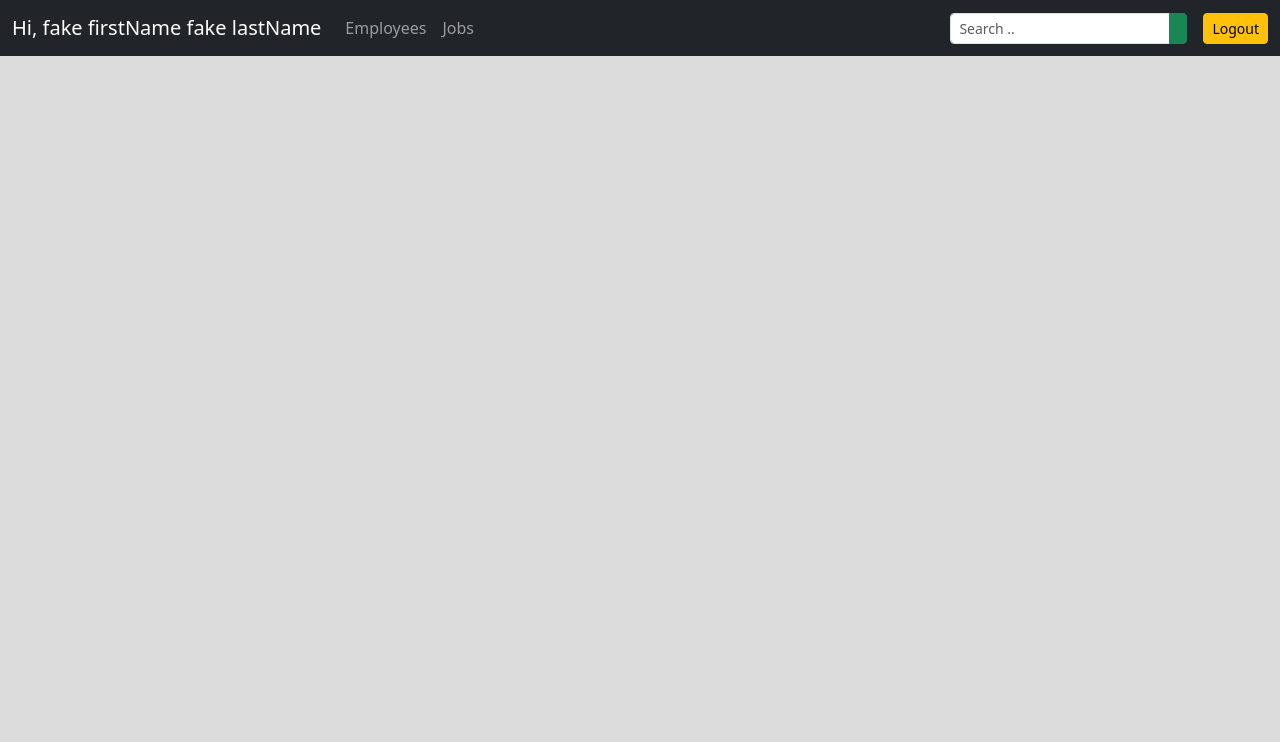
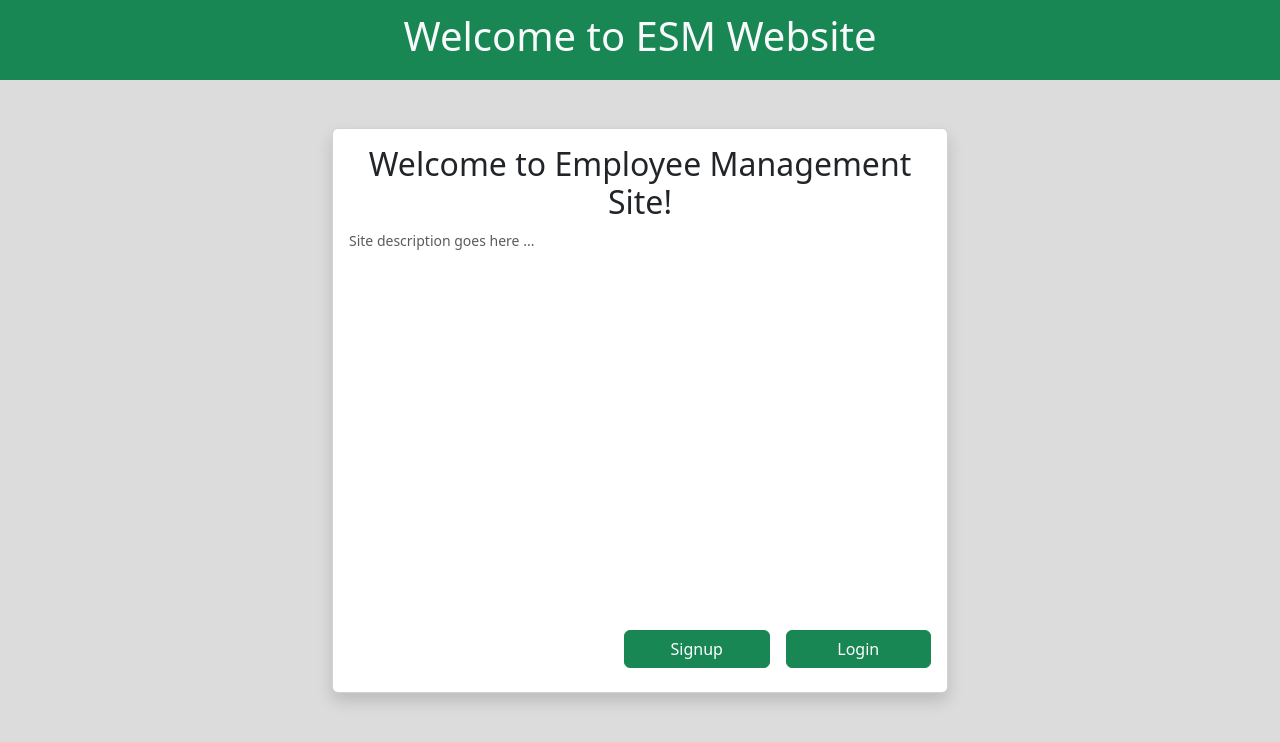
Before and after one commit to ali-moradzade/ems-site, a React (Create React App) app in the folder frontend/: page / in a window 1280 px wide. Shown: the top 742 px of the page. Built offline with nearby package versions, Linux system fonts and the light colour scheme.

Commit message:
adding HomePage

```diff
--- a/frontend/src/App.tsx
+++ b/frontend/src/App.tsx
@@ -6,12 +6,16 @@ import {LoginPage} from "./pages/LoginPage";
 import {EmployeeListPage} from "./pages/EmployeeListPage";
 import {JobsListPage} from "./pages/JobsListPage";
 import {DashboardPage} from "./pages/DashboardPage";
+import {HomePage} from "./pages/HomePage";
 
 export function App() {
     return (
         <div className="container-fluid px-0">
             <Navbar/>
 
+            <Route path='/'>
+                <HomePage/>
+            </Route>
             <Route path='/signup'>
                 <SignupPage/>
             </Route>
--- a/frontend/src/components/Navbar.tsx
+++ b/frontend/src/components/Navbar.tsx
@@ -8,7 +8,7 @@ export function Navbar() {
     const {firstName, lastName} = user;
     const {currentPath} = useNavigationContext();
 
-    if (currentPath === '/signup' || currentPath === '/login') {
+    if (['/', '/signup', '/login'].includes(currentPath)) {
         return (
             <div></div>
         );
--- /dev/null
+++ b/frontend/src/pages/HomePage.tsx
@@ -0,0 +1,40 @@
+import {WelcomePanel} from "../components/WelcomePanel";
+import {Link} from "../components/Link";
+
+export function HomePage() {
+    return (
+        <div className="container-fluid">
+            <WelcomePanel/>
+            <div className="row justify-content-center mt-5">
+                <div className="col-6">
+                    <div className="card shadow">
+                        <div className="card-body">
+                            <div className="card-title">
+                                <div className="text-center">
+                                    <h2>Welcome to Employee Management Site!</h2>
+                                </div>
+
+                                <div className="card-text" style={{height: '400px'}}>
+                                    <p className="small text-muted">
+                                        {/*TODO: ADD SITE DESCRIPTION*/}
+                                        Site description goes here ...
+                                    </p>
+
+
+                                </div>
+                                <div className="text-end">
+                                    <Link to={'/signup'} className="btn btn-success card-link w-25">
+                                        Signup
+                                    </Link>
+                                    <Link to={'/login'} className="btn btn-success card-link w-25">
+                                        Login
+                                    </Link>
+                                </div>
+                            </div>
+                        </div>
+                    </div>
+                </div>
+            </div>
+        </div>
+    );
+}
--- a/frontend/src/pages/LoginPage.tsx
+++ b/frontend/src/pages/LoginPage.tsx
@@ -1,4 +1,5 @@
 import {WelcomePanel} from "../components/WelcomePanel";
+import {Link} from "../components/Link";
 
 export function LoginPage() {
     return (
@@ -27,6 +28,9 @@ export function LoginPage() {
                                             <input type="submit" className="btn btn-success" value="Login"/>
                                         </div>
                                     </form>
+                                    <div className="text-center text-muted small mt-4">
+                                        Don't have an account? <Link to={'/signup'} className="text-decoration-none">Signup</Link>
+                                    </div>
                                 </div>
                             </div>
                         </div>
--- a/frontend/src/pages/SignupPage.tsx
+++ b/frontend/src/pages/SignupPage.tsx
@@ -1,4 +1,5 @@
 import {WelcomePanel} from "../components/WelcomePanel";
+import {Link} from "../components/Link";
 
 export function SignupPage() {
     return (
@@ -40,6 +41,10 @@ export function SignupPage() {
                                             <input type="submit" className="btn btn-success" value="Signup"/>
                                         </div>
                                     </form>
+                                    <div className="text-center text-muted mt-4 small">
+                                        Already a User? <Link to={'/login'}
+                                                                     className="text-decoration-none">Login</Link>
+                                    </div>
                                 </div>
                             </div>
                         </div>
```
